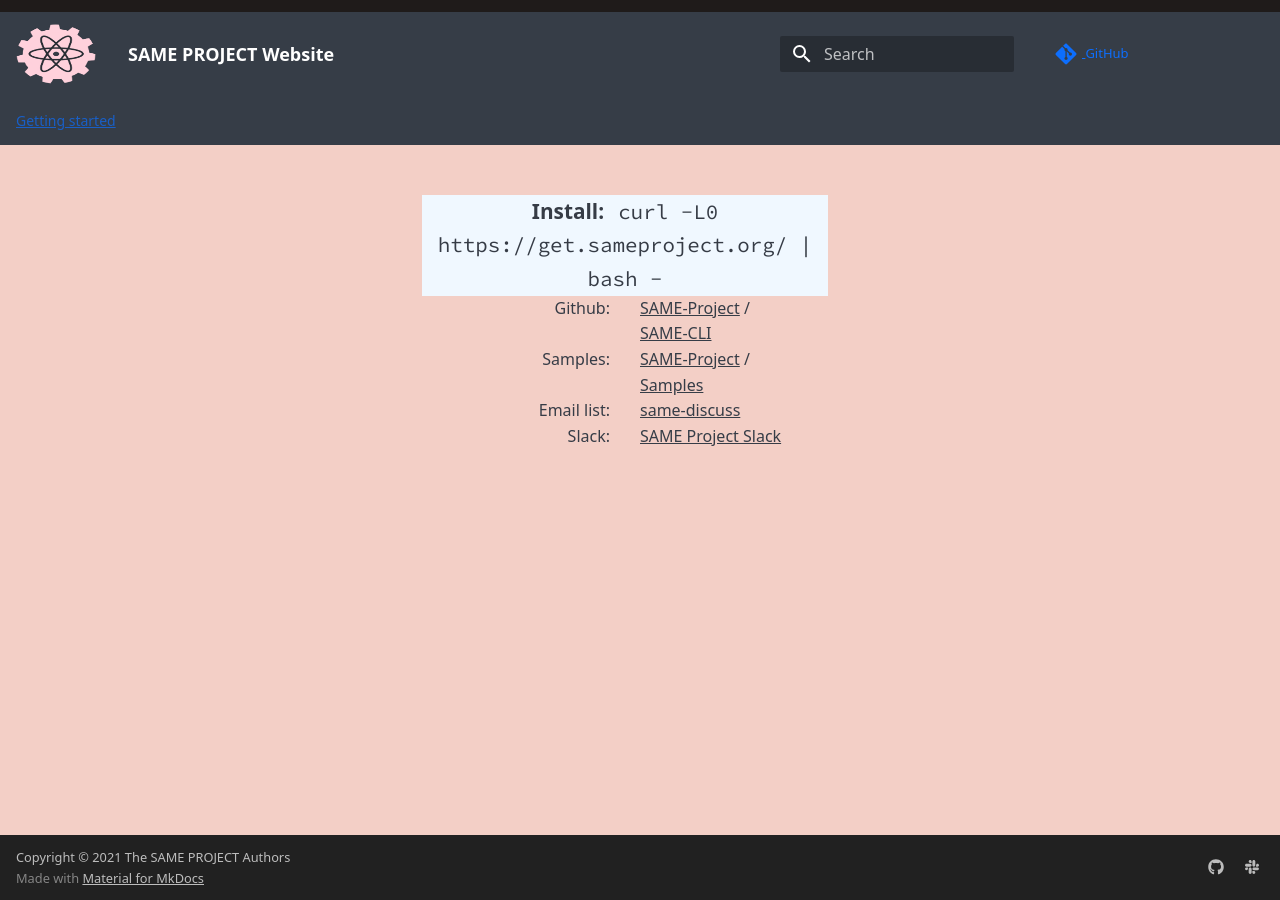
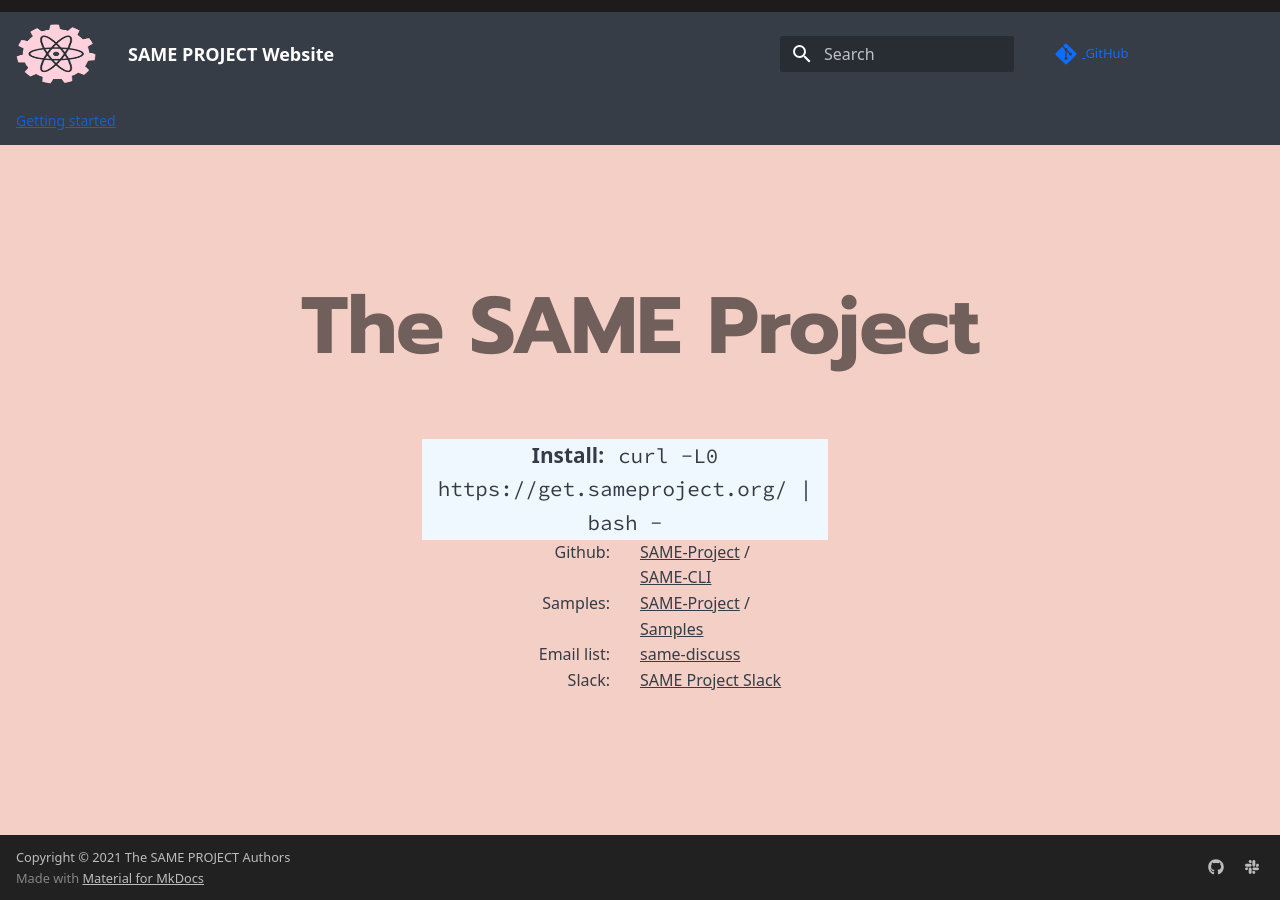
Before and after one commit to js-ts/same-mkdocs, an MkDocs documentation site: the page built from docs/index.md, in a window 1280 px wide. Built offline with MkDocs 1.6.1 and Material for MkDocs 9.7.7, drawn with Linux system fonts in a browser that asks for light colours; comment, search, counter and statistics services are not loaded.

Commit message:
Update home.html

```diff
--- a/overrides/home.html
+++ b/overrides/home.html
@@ -31,6 +31,7 @@
                       Project</h1>
               </div>
           </div> -->
+          <h1 style="font-family: Prompt; font-size: 5em; text-align: center;"> The SAME Project</h1>
           <div class="row">
               <div class="col-md-7 mx-auto text-center justify-content-center align-self-center">
                   <div style="background-color: aliceblue; padding: 20 20 20 20px; margin: 60 20 20 20px;">
```
